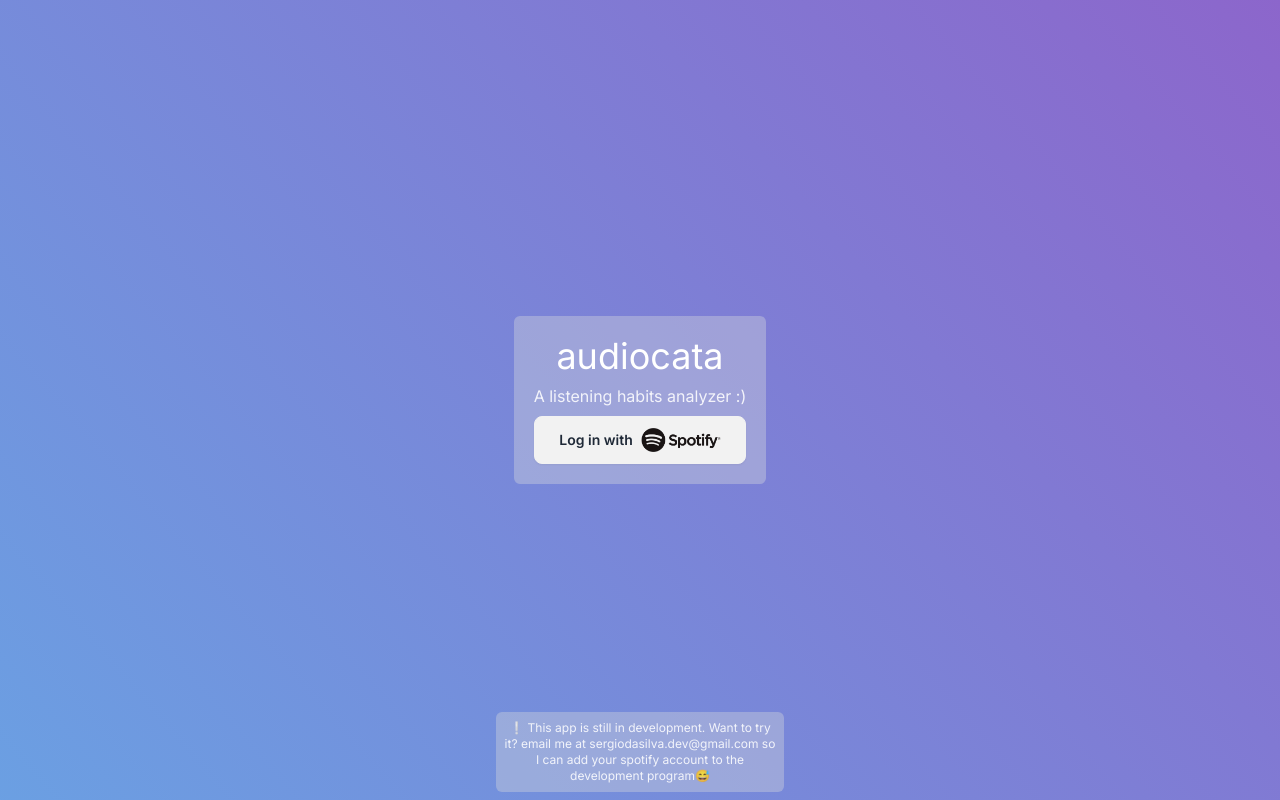
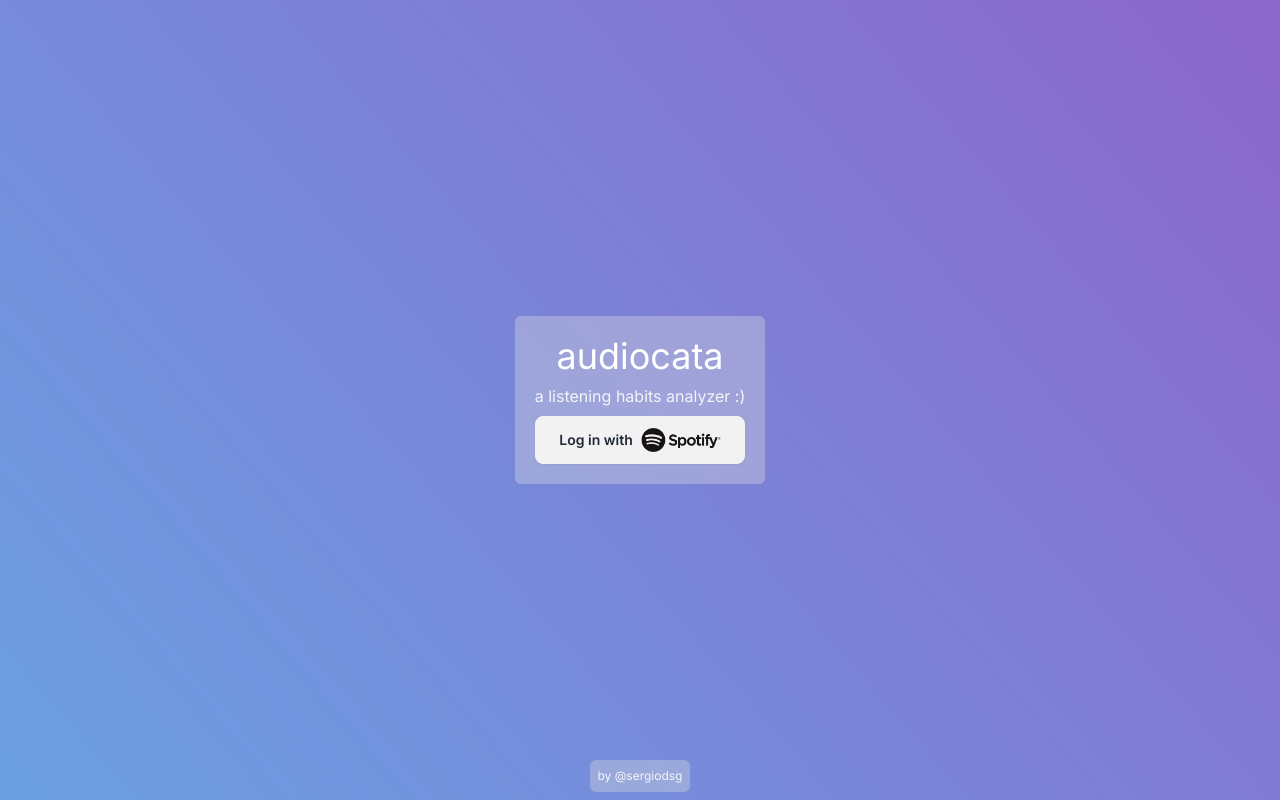
Before and after one commit to sergiodsg/audiocata, a React (Vite) app: page / in a window 1280 px wide. Built offline with nearby package versions, Linux system fonts and the light colour scheme; no server answers; a web font is replaced by a local one.

Commit message:
💬 updated text in login page

```diff
--- a/src/components/Footer/index.jsx
+++ b/src/components/Footer/index.jsx
@@ -2,7 +2,7 @@ export default function Footer() {
   return (
     <div className="flex justify-center fixed inset-x-0 bottom-0 m-2">
       {/* <p className=" text-xs rounded-md bg-gray-300 bg-opacity-40 p-2">by sergiodsg</p> */}
-      <p className=" text-xs text-center rounded-md bg-gray-300 bg-opacity-40 p-2 w-72">❕ This app is still in development. Want to try it? email me at sergiodasilva.dev@gmail.com so I can add your spotify account to the development program😅</p>
+      <p className=" text-xs text-center rounded-md bg-gray-300 bg-opacity-40 p-2">by @sergiodsg</p>
     </div>
   )
 }
--- a/src/components/Login/index.jsx
+++ b/src/components/Login/index.jsx
@@ -5,7 +5,7 @@ export default function Login({ clientId }) {
   return (
     <div className="flex flex-col justify-center p-5 rounded-md bg-gray-300 bg-opacity-40">
       <h1 className="text-4xl text-center text-white mb-2">audiocata</h1>
-      <p className="mb-2">A listening habits analyzer :)</p>
+      <p className="mb-2">a listening habits analyzer :)</p>
       <button className="btn" onClick={() => redirectToAuthCodeFlow(clientId)}>
         Log in with <img src={SpotifyLogo} alt="Spotify" className="w-20" style={{minWidth: "70px"}} />
       </button>
```
